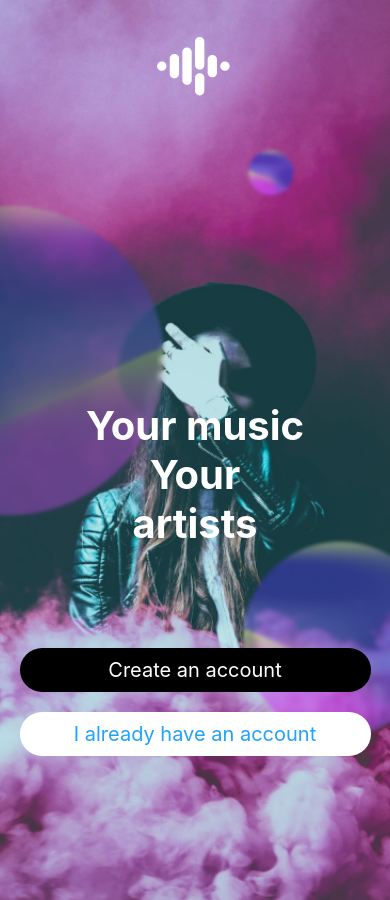
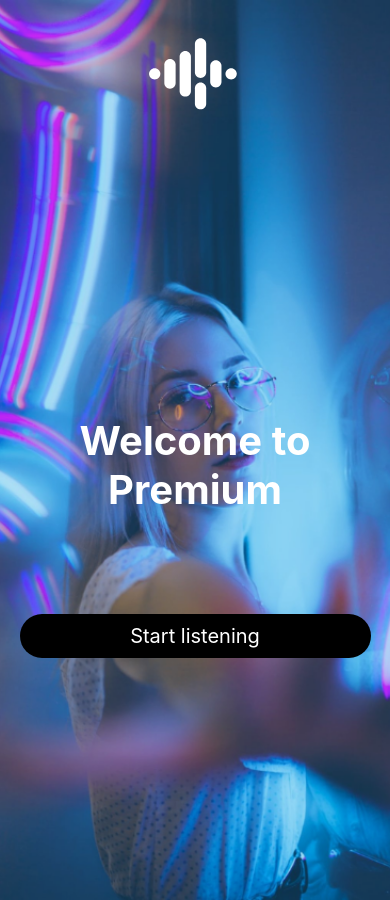
Before and after one commit to trantuankiet5980/SNMusicApp, a React Native app in the folder MucsicApp/: screen /LaunchScreenPremium in a window 390 px wide. Built offline with nearby package versions, Linux system fonts and the light colour scheme.

Commit message:
LaunchScreenPrenium: finish

```diff
--- a/MucsicApp/App.js
+++ b/MucsicApp/App.js
@@ -3,6 +3,7 @@ import { Image, TouchableOpacity } from "react-native";
 import { createNativeStackNavigator } from "@react-navigation/native-stack";
 import { NavigationContainer } from "@react-navigation/native";
 import LaunchScreen from "./src/pages/LaunchScreen";
+import LaunchScreenPremium from "./src/pages/LaunchScreenPremium";
 import HomeAudioListing from "./src/pages/HomeAudioListing";
 import IconFeather from "react-native-vector-icons/Feather";
 import TabNavigator from "./src/navigation/TabNavigator";
@@ -19,6 +20,11 @@ export default function App() {
         <Stack.Screen
           name="LaunchScreen"
           component={LaunchScreen}
+          options={{ headerShown: false }}
+        />
+        <Stack.Screen
+          name="LaunchScreenPremium"
+          component={LaunchScreenPremium}
           options={{ headerShown: false }}
         />
         <Stack.Screen
--- a/MucsicApp/src/navigation/TabNavigator.js
+++ b/MucsicApp/src/navigation/TabNavigator.js
@@ -24,7 +24,7 @@ const HomeStackScreen = () => (
       options={({ navigation }) => ({
         headerTitle: "",
         headerLeft: () => (
-          <TouchableOpacity onPress={() => navigation.navigate("LaunchScreen")}>
+          <TouchableOpacity onPress={() => navigation.navigate("LaunchScreenPremium")}>
             <Image
               style={{ marginLeft: 20 }}
               source={require("../../assets/Home - Audio Listing/Image 36.png")}
--- a/MucsicApp/src/pages/LaunchScreen.js
+++ b/MucsicApp/src/pages/LaunchScreen.js
@@ -10,7 +10,7 @@ export default function LaunchScreen({navigation}) {
             <Text style={{fontSize: 40, fontWeight: 'bold', color: '#fff', marginTop: 300}}>Your music</Text>
             <Text style={{fontSize: 40, fontWeight: 'bold', color: '#fff'}}>Your</Text>
             <Text style={{fontSize: 40, fontWeight: 'bold', color: '#fff'}}>artists</Text>
-            <TouchableOpacity onPress={() => navigation.navigate('MainTabs', { screen: 'HomeAudioListing' })} style={{backgroundColor: '#000', width: '90%', alignItems: 'center', padding: 10, borderRadius: 30, marginTop: 100}}>
+            <TouchableOpacity onPress={() => navigation.navigate('LaunchScreenPremium')} style={{backgroundColor: '#000', width: '90%', alignItems: 'center', padding: 10, borderRadius: 30, marginTop: 100}}>
                 <Text style={{color: '#fff', fontSize: 20}}>Create an account</Text>
             </TouchableOpacity>
             <TouchableOpacity style={{backgroundColor: '#fff', width: '90%', alignItems: 'center', padding: 10, borderRadius: 30, marginTop: 20}}>
--- a/MucsicApp/src/pages/LaunchScreenPremium.js
+++ b/MucsicApp/src/pages/LaunchScreenPremium.js
@@ -0,0 +1,20 @@
+import {Text, View, Image, TouchableOpacity } from 'react-native';
+import { SafeAreaView } from 'react-native-safe-area-context';
+
+export default function LaunchScreenPremium({navigation}) {
+    return (
+        <SafeAreaView style={{flex: 1, alignItems: 'center'}}>
+            <Image style={{width: '100%', height: 900, position: 'absolute', top: 0}} source={require('../../assets/Launch Screen - Premium/Image 112.png')} />
+            <Image style={{width: '100%', height: 900, position: 'absolute', top: 0}} source={require('../../assets/LaunchScreen/Rectangle 3.png')}/>
+            <TouchableOpacity onPress={() => navigation.navigate('LaunchScreen')}>
+                <Image style={{marginTop: 30}} source={require('../../assets/Launch Screen - Premium/Image 113.png')}/>
+            </TouchableOpacity>
+            <Text style={{fontSize: 40, fontWeight: 'bold', color: '#fff', marginTop: 300}}>Welcome to</Text>
+            <Text style={{fontSize: 40, fontWeight: 'bold', color: '#fff'}}>Premium</Text>
+            <TouchableOpacity onPress={() => navigation.navigate('MainTabs', { screen: 'HomeAudioListing' })} style={{backgroundColor: '#000', width: '90%', alignItems: 'center', padding: 10, borderRadius: 30, marginTop: 100}}>
+                <Text style={{color: '#fff', fontSize: 20}}>Start listening</Text>
+            </TouchableOpacity>
+
+        </SafeAreaView>
+    );
+}
```
